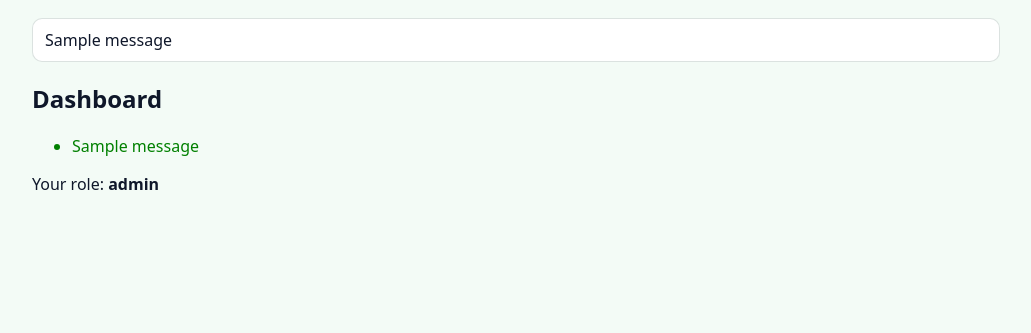
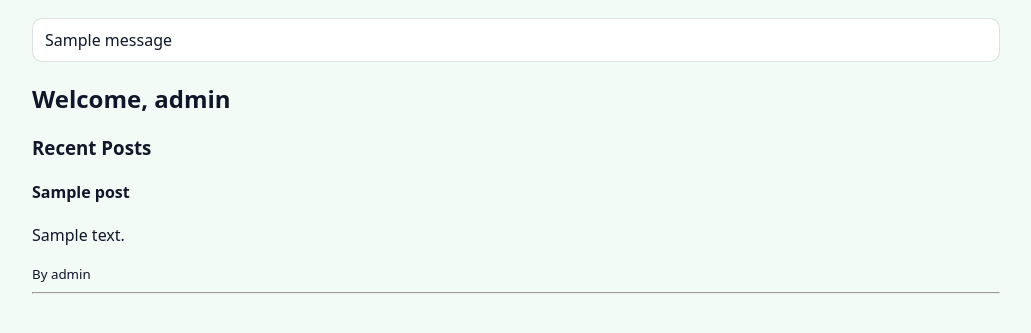
Before and after one commit to ShadowStorm0101/48_Hours_Forward, a Flask app: page /dashboard in a window 1280 px wide. Shown: the part 52-385 px from the top of the page, without its empty margins (124-1155 px from the left). Run offline with Flask 3, Linux system fonts and the light colour scheme; the visitor is signed in with stand-in values (Sample User, id 1); tables that the repository leaves empty hold one stand-in row (values such as "Sample post"); one stand-in notice (Sample message) is shown.

Commit message:
Adapted dashboard to be separate to moderator priviledge

```diff
--- a/app/templates/dashboard.html
+++ b/app/templates/dashboard.html
@@ -2,19 +2,82 @@
 {% block title %}Dashboard{% endblock %}
 
 {% block content %}
-<h2>Dashboard</h2>
+<h2>Welcome, {{ user.username }}</h2>
 
-{% with messages = get_flashed_messages(with_categories=true) %}
-  {% if messages %}
-    <ul>
-      {% for category, message in messages %}
-        <li style="color: {{ 'red' if category == 'error' else 'green' }};">{{ message }}</li>
-      {% endfor %}
-    </ul>
-  {% endif %}
-{% endwith %}
+{% if role == "moderator" and stats %}
+<h3>Moderator Analytics</h3>
 
-<p>Your role: <strong>{{ role }}</strong></p>
+<canvas id="genderChart"></canvas>
+<br>
+<canvas id="addictionChart"></canvas>
+<br>
+<canvas id="ageChart"></canvas>
 
+<script src="https://cdn.jsdelivr.net/npm/chart.js"></script>
+
+<script>
+const stats = {{ stats | tojson }};
+
+new Chart(document.getElementById("genderChart"), {
+    type: "pie",
+    data: {
+        labels: ["Male", "Female", "Other"],
+        datasets: [{
+            data: [
+                stats.gender.male,
+                stats.gender.female,
+                stats.gender.other
+            ]
+        }]
+    }
+});
+
+new Chart(document.getElementById("addictionChart"), {
+    type: "bar",
+    data: {
+        labels: ["Alcohol", "Smoking", "Narcotics"],
+        datasets: [{
+            data: [
+                stats.addictions.alcohol,
+                stats.addictions.smoking,
+                stats.addictions.narcotics
+            ]
+        }]
+    }
+});
+
+new Chart(document.getElementById("ageChart"), {
+    type: "bar",
+    data: {
+        labels: ["Under 18", "18-25", "26-40", "40+"],
+        datasets: [{
+            data: [
+                stats.age_groups.under_18,
+                stats.age_groups["18_25"],
+                stats.age_groups["26_40"],
+                stats.age_groups["40_plus"]
+            ]
+        }]
+    }
+});
+</script>
+
+{% else %}
+<h3>Recent Posts</h3>
+
+{% if posts %}
+  {% for post in posts %}
+    <div>
+      <h4>{{ post.title }}</h4>
+      <p>{{ post.content }}</p>
+      <small>By {{ post.author.username }}</small>
+    </div>
+    <hr>
+  {% endfor %}
+{% else %}
+  <p>No posts yet.</p>
+{% endif %}
+
+{% endif %}
 
 {% endblock %}
```
